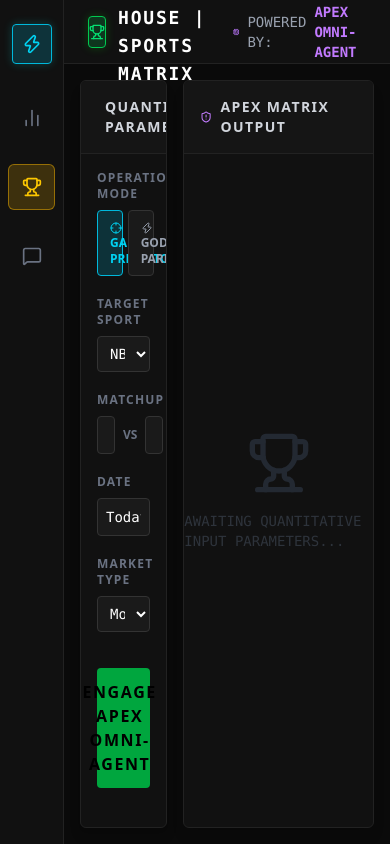
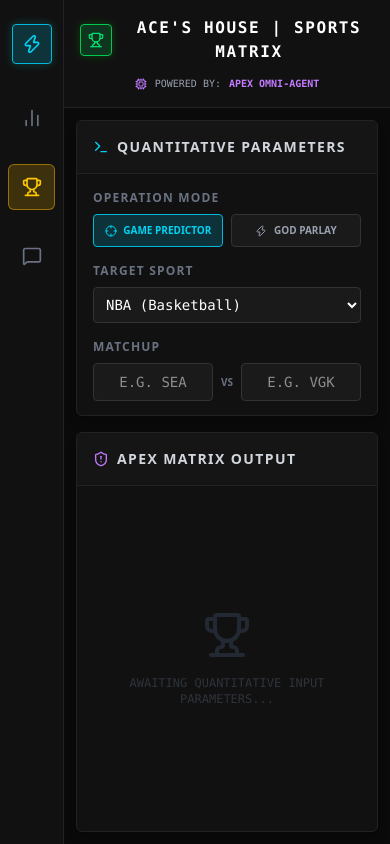
Before and after one commit to ArdentSWE/apex-terminal, a Next.js app: page /sports in a window 390 px wide. Built offline with nearby package versions, Linux system fonts and the light colour scheme.

Commit message:
Making Sports Matrix fully mobile-responsive

```diff
--- a/app/sports/page.tsx
+++ b/app/sports/page.tsx
@@ -87,24 +87,24 @@
   return (
     <div className="flex flex-col h-screen bg-[#0a0a0a] text-white font-sans overflow-hidden">
 
-      {/* HEADER */}
-      <header className="h-16 border-b border-[#222] bg-[#111] flex items-center justify-between px-6 shrink-0">
-        <div className="flex items-center gap-3">
-          <div className="w-8 h-8 rounded bg-green-500/20 border border-green-500 flex items-center justify-center shadow-[0_0_10px_rgba(0,255,0,0.2)]">
+      {/* MOBILE-RESPONSIVE HEADER */}
+      <header className="h-auto lg:h-16 border-b border-[#222] bg-[#111] flex flex-col md:flex-row items-center justify-between p-4 lg:px-6 shrink-0 gap-3 md:gap-0">
+        <div className="flex items-center gap-3 w-full md:w-auto justify-center md:justify-start">
+          <div className="w-8 h-8 rounded bg-green-500/20 border border-green-500 flex items-center justify-center shadow-[0_0_10px_rgba(0,255,0,0.2)] shrink-0">
             <Trophy className="text-green-400 w-4 h-4" />
           </div>
-          <span className="font-mono font-bold tracking-widest text-lg">ACE'S HOUSE | SPORTS MATRIX</span>
+          <span className="font-mono font-bold tracking-widest text-base md:text-lg text-center md:text-left">ACE'S HOUSE | SPORTS MATRIX</span>
         </div>
-        <div className="font-mono text-sm text-gray-400 flex items-center gap-2">
-          <Cpu className="w-4 h-4 text-purple-400" />
+        <div className="font-mono text-[10px] md:text-sm text-gray-400 flex items-center gap-2">
+          <Cpu className="w-3 h-3 md:w-4 md:h-4 text-purple-400" />
           POWERED BY: <span className="text-purple-400 font-bold">APEX OMNI-AGENT</span>
         </div>
       </header>
 
-      <main className="flex-1 p-4 grid grid-cols-12 gap-4 min-h-0">
+      <main className="flex-1 p-3 lg:p-4 grid grid-cols-1 lg:grid-cols-12 gap-4 overflow-y-auto lg:overflow-hidden">
 
         {/* LEFT COLUMN: THE INPUT TERMINAL */}
-        <section className="col-span-4 bg-[#111] border border-[#222] rounded-md flex flex-col shadow-lg overflow-hidden">
+        <section className="col-span-1 lg:col-span-4 bg-[#111] border border-[#222] rounded-md flex flex-col shadow-lg overflow-hidden shrink-0">
           <div className="p-4 border-b border-[#222] bg-[#151515]">
             <h2 className="text-sm font-bold text-gray-300 tracking-widest flex items-center gap-2">
               <Terminal className="w-4 h-4 text-cyan-400" /> QUANTITATIVE PARAMETERS
@@ -112,15 +112,15 @@
           </div>
 
           <div className="p-4 overflow-y-auto custom-scrollbar flex-1">
-            <form onSubmit={handleGenerate} className="flex flex-col gap-5">
+            <form onSubmit={handleGenerate} className="flex flex-col gap-4 lg:gap-5">
 
               <div className="flex flex-col gap-2">
                 <label className="text-xs font-bold text-gray-500 tracking-widest">OPERATION MODE</label>
                 <div className="grid grid-cols-2 gap-2">
-                  <button type="button" onClick={() => setMode("PREDICTOR")} className={`py-2 px-3 text-xs font-bold rounded border transition-colors ${mode === "PREDICTOR" ? 'bg-cyan-500/20 border-cyan-500 text-cyan-400' : 'bg-[#1a1a1a] border-[#333] text-gray-400 hover:border-[#555]'}`}>
+                  <button type="button" onClick={() => setMode("PREDICTOR")} className={`py-2 px-2 md:px-3 text-[10px] md:text-xs font-bold rounded border transition-colors ${mode === "PREDICTOR" ? 'bg-cyan-500/20 border-cyan-500 text-cyan-400' : 'bg-[#1a1a1a] border-[#333] text-gray-400 hover:border-[#555]'}`}>
                     <Crosshair className="w-3 h-3 inline mr-1" /> GAME PREDICTOR
                   </button>
-                  <button type="button" onClick={() => setMode("PARLAY")} className={`py-2 px-3 text-xs font-bold rounded border transition-colors ${mode === "PARLAY" ? 'bg-yellow-500/20 border-yellow-500 text-yellow-400' : 'bg-[#1a1a1a] border-[#333] text-gray-400 hover:border-[#555]'}`}>
+                  <button type="button" onClick={() => setMode("PARLAY")} className={`py-2 px-2 md:px-3 text-[10px] md:text-xs font-bold rounded border transition-colors ${mode === "PARLAY" ? 'bg-yellow-500/20 border-yellow-500 text-yellow-400' : 'bg-[#1a1a1a] border-[#333] text-gray-400 hover:border-[#555]'}`}>
                     <Zap className="w-3 h-3 inline mr-1" /> GOD PARLAY
                   </button>
                 </div>
@@ -141,7 +141,7 @@
                 <label className="text-xs font-bold text-gray-500 tracking-widest">MATCHUP</label>
                 <div className="flex items-center gap-2">
                   <input type="text" placeholder="e.g. SEA" value={team1} onChange={(e) => setTeam1(e.target.value)} className="w-full bg-[#1a1a1a] border border-[#333] rounded p-2 text-sm text-white focus:outline-none focus:border-green-500 font-mono uppercase text-center" required />
-                  <span className="text-xs font-bold text-gray-500">VS</span>
+                  <span className="text-[10px] md:text-xs font-bold text-gray-500">VS</span>
                   <input type="text" placeholder="e.g. VGK" value={team2} onChange={(e) => setTeam2(e.target.value)} className="w-full bg-[#1a1a1a] border border-[#333] rounded p-2 text-sm text-white focus:outline-none focus:border-green-500 font-mono uppercase text-center" required />
                 </div>
               </div>
@@ -153,7 +153,7 @@
 
               <div className="flex flex-col gap-2">
                 <label className="text-xs font-bold text-gray-500 tracking-widest">MARKET TYPE</label>
-                <select value={market} onChange={(e) => setMarket(e.target.value)} className="w-full bg-[#1a1a1a] border border-[#333] rounded p-2 text-sm text-white focus:outline-none focus:border-green-500 font-mono">
+                <select value={market} onChange={(e) => setMarket(e.target.value)} className="w-full bg-[#1a1a1a] border border-[#333] rounded p-2 text-sm text-white focus:outline-none focus:border-green-500 font-mono truncate">
                   {getMarketOptions().map(opt => <option key={opt} value={opt}>{opt}</option>)}
                 </select>
               </div>
@@ -165,7 +165,7 @@
                 </div>
               )}
 
-              <button type="submit" disabled={loading} className="mt-4 w-full bg-green-600 hover:bg-green-500 text-black font-bold py-3 rounded uppercase tracking-widest transition-colors disabled:opacity-50 flex justify-center items-center gap-2">
+              <button type="submit" disabled={loading} className="mt-2 lg:mt-4 w-full bg-green-600 hover:bg-green-500 text-black font-bold py-3 rounded text-xs md:text-sm uppercase tracking-widest transition-colors disabled:opacity-50 flex justify-center items-center gap-2">
                 {loading ? <span className="animate-pulse">RUNNING L20 BACKTESTS...</span> : <>ENGAGE APEX OMNI-AGENT <Activity className="w-4 h-4" /></>}
               </button>
 
@@ -174,53 +174,53 @@
         </section>
 
         {/* RIGHT COLUMN: THE AI OUTPUT TERMINAL */}
-        <section className="col-span-8 bg-[#111] border border-[#222] rounded-md flex flex-col shadow-lg overflow-hidden relative">
+        <section className="col-span-1 lg:col-span-8 bg-[#111] border border-[#222] rounded-md flex flex-col shadow-lg overflow-hidden relative min-h-[400px]">
 
-          <div className="p-4 border-b border-[#222] bg-[#151515] flex justify-between items-center">
+          <div className="p-4 border-b border-[#222] bg-[#151515] flex justify-between items-center shrink-0">
             <h2 className="text-sm font-bold text-gray-300 tracking-widest flex items-center gap-2">
               <ShieldAlert className="w-4 h-4 text-purple-400" /> APEX MATRIX OUTPUT
             </h2>
           </div>
 
-          <div className="flex-1 p-6 overflow-y-auto custom-scrollbar relative">
+          <div className="flex-1 p-4 md:p-6 overflow-y-auto custom-scrollbar relative">
             {!loading && !result && (
-              <div className="absolute inset-0 flex flex-col items-center justify-center text-gray-600 font-mono text-sm opacity-50">
-                <Trophy className="w-16 h-16 mb-4 text-gray-700" />
+              <div className="absolute inset-0 flex flex-col items-center justify-center text-gray-600 font-mono text-xs md:text-sm opacity-50 p-4 text-center">
+                <Trophy className="w-12 h-12 md:w-16 md:h-16 mb-4 text-gray-700" />
                 <p>AWAITING QUANTITATIVE INPUT PARAMETERS...</p>
               </div>
             )}
 
             {loading && (
-              <div className="absolute inset-0 flex flex-col items-center justify-center text-green-500 font-mono text-sm">
-                <Activity className="w-12 h-12 mb-4 animate-bounce" />
+              <div className="absolute inset-0 flex flex-col items-center justify-center text-green-500 font-mono text-xs md:text-sm p-4 text-center">
+                <Activity className="w-10 h-10 md:w-12 md:h-12 mb-4 animate-bounce" />
                 <p className="animate-pulse mb-1">SCRAPING LIVE VEGAS ODDS...</p>
-                <p className="animate-pulse text-xs text-green-700">Validating hit rates via Omni-Agent...</p>
+                <p className="animate-pulse text-[10px] md:text-xs text-green-700 mt-2">Validating hit rates via Omni-Agent...</p>
               </div>
             )}
 
             {result && !loading && (
-              <div className="animate-fade-in border border-[#333] bg-[#1a1a1a] rounded p-6 shadow-[0_0_20px_rgba(0,0,0,0.5)]">
+              <div className="animate-fade-in border border-[#333] bg-[#1a1a1a] rounded p-4 md:p-6 shadow-[0_0_20px_rgba(0,0,0,0.5)]">
 
-                <div className="flex justify-between items-start border-b border-[#333] pb-4 mb-4">
+                <div className="flex flex-col md:flex-row md:justify-between md:items-start border-b border-[#333] pb-4 mb-4 gap-3">
                   <div>
-                    <h1 className="text-xl font-bold text-white mb-1 flex items-center gap-2">
-                      {result.type === "PREDICTOR" ? <Crosshair className="text-cyan-400" /> : <Zap className="text-yellow-400" />}
+                    <h1 className="text-lg md:text-xl font-bold text-white mb-1 flex items-center gap-2">
+                      {result.type === "PREDICTOR" ? <Crosshair className="text-cyan-400 shrink-0" /> : <Zap className="text-yellow-400 shrink-0" />}
                       ACE'S HOUSE: {result.type === "PREDICTOR" ? "GAME PREDICTOR" : "GOD PARLAY"}
                     </h1>
-                    <p className="text-gray-400 font-mono text-sm">Target: {result.matchup} | {result.date}</p>
+                    <p className="text-gray-400 font-mono text-xs md:text-sm">Target: {result.matchup} | {result.date}</p>
                   </div>
-                  <div className={`px-3 py-1 rounded text-xs font-bold font-mono border ${result.type === "PREDICTOR" ? 'bg-cyan-500/10 border-cyan-500/50 text-cyan-400' : 'bg-yellow-500/10 border-yellow-500/50 text-yellow-400'}`}>
+                  <div className={`px-2 py-1 md:px-3 md:py-1 rounded text-[10px] md:text-xs font-bold font-mono border w-fit ${result.type === "PREDICTOR" ? 'bg-cyan-500/10 border-cyan-500/50 text-cyan-400' : 'bg-yellow-500/10 border-yellow-500/50 text-yellow-400'}`}>
                     {result.market.toUpperCase()}
                   </div>
                 </div>
 
                 {/* THE PARSED ANTHROPIC TEXT */}
-                <div className="font-mono text-sm text-gray-300 leading-relaxed mb-6">
+                <div className="font-mono text-xs md:text-sm text-gray-300 leading-relaxed mb-6">
                   {formatMarkdown(result.ai_text)}
                 </div>
 
-                <div className="mt-8 border-t border-[#333] pt-4">
-                  <p className="text-xs text-gray-500 font-mono italic">
+                <div className="mt-6 md:mt-8 border-t border-[#333] pt-4">
+                  <p className="text-[10px] md:text-xs text-gray-500 font-mono italic">
                     ⚠️ RISK DISCLOSURE: This is an algorithmic data map, not financial advice. Wagering carries extreme variance. Strictly manage your bankroll and tail at your own risk.
                   </p>
                 </div>
```
